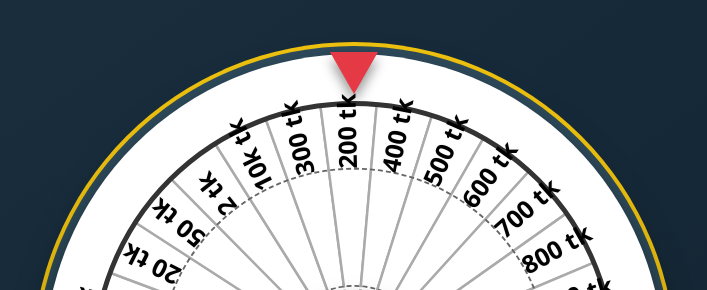
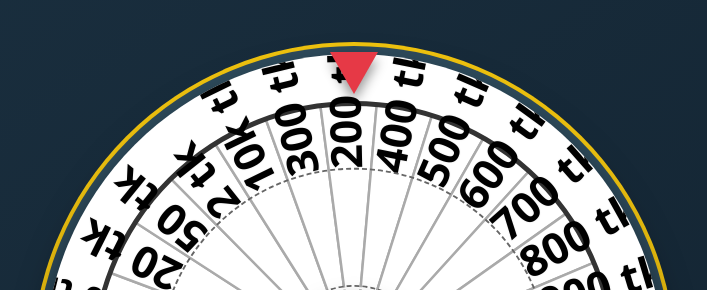
Before and after one commit to Sanvi009/eidi-wheel, a plain HTML site: page index.html in a window 1280 px wide. Shown: the top 290 px of the page, without its empty margins (286-993 px from the left). Drawn offline with Linux system fonts and the light colour scheme.

Commit message:
Update index.html

```diff
--- a/index.html
+++ b/index.html
@@ -3,7 +3,7 @@
 <head>
     <meta charset="UTF-8">
     <meta name="viewport" content="width=device-width, initial-scale=1.0, maximum-scale=1.0, user-scalable=yes">
-    <title>Takaaaa Spin Wheel · 6 sec slow slowdown</title>
+    <title>Takaaaa Spin Wheel · Perfect text fitting</title>
     <style>
         * {
             box-sizing: border-box;
@@ -228,8 +228,8 @@
         let currentRotation = 0;
         let spinAnimation = null;
         let isSpinning = false;
-        const spinDuration = 6000; // 6 seconds total
-        const fullRotations = 14;   // More rotations for longer spin
+        const spinDuration = 6000;
+        const fullRotations = 14;
 
         function resizeCanvas() {
             const w = wrapper.clientWidth;
@@ -248,9 +248,10 @@
             const centerY = height / 2;
             const radius = Math.min(width, height) * 0.42;
 
-            // Text boundaries
-            const textStartRadius = radius * 0.75;
-            const textEndRadius = radius * 0.3;
+            // Text boundaries - exactly where text should start and end
+            const textStartRadius = radius * 0.75; // Outer line (near rim)
+            const textEndRadius = radius * 0.3;     // Inner line (near center)
+            const textLaneWidth = textStartRadius - textEndRadius; // Available space for text
 
             ctx.clearRect(0, 0, width, height);
 
@@ -282,7 +283,7 @@
             ctx.lineWidth = Math.max(3, width * 0.008);
             ctx.stroke();
 
-            // Text boundary lines
+            // Text boundary lines (dashed)
             ctx.beginPath();
             ctx.arc(centerX, centerY, textStartRadius, 0, 2 * Math.PI);
             ctx.strokeStyle = '#666666';
@@ -297,7 +298,7 @@
             ctx.stroke();
             ctx.setLineDash([]);
 
-            // Draw text
+            // Draw text - PERFECTLY FITTED
             for (let i = 0; i < segmentCount; i++) {
                 const startAngle = i * anglePerSegment + rotation;
 
@@ -306,24 +307,39 @@
 
                 const midAngle = startAngle + anglePerSegment / 2;
 
+                // Position at the OUTER boundary (start of text)
                 const startX = Math.cos(midAngle) * textStartRadius;
                 const startY = Math.sin(midAngle) * textStartRadius;
 
                 ctx.translate(startX, startY);
                 ctx.rotate(midAngle);
 
+                // Calculate dynamic font size based on text length
+                let displayText = values[i];
+                if (displayText === "10000 tk") displayText = "10k tk";
+                else if (displayText === "1500 tk") displayText = "1.5k tk";
+
+                // Count characters to determine font size
+                const charCount = displayText.length;
+                // Base font size on wheel size and lane width, adjusted for text length
+                // For longer text, make font smaller so it fits
+                let fontSize = Math.min(
+                    textLaneWidth * 0.9, // Max size based on lane width
+                    (textLaneWidth / charCount) * 2.2 // Scale by character count
+                );
+
+                // Cap font size to reasonable limits
+                fontSize = Math.min(Math.max(fontSize, width * 0.03), width * 0.07);
+
                 ctx.textAlign = 'left';
                 ctx.textBaseline = 'middle';
 
-                ctx.font = `bold ${Math.max(16, width * 0.04)}px 'Segoe UI', 'Arial', sans-serif`;
+                ctx.font = `bold ${fontSize}px 'Segoe UI', 'Arial', sans-serif`;
                 ctx.fillStyle = '#000000';
                 ctx.shadowColor = 'rgba(0,0,0,0.1)';
                 ctx.shadowBlur = 2;
 
-                let displayText = values[i];
-                if (displayText === "10000 tk") displayText = "10k tk";
-                else if (displayText === "1500 tk") displayText = "1.5k tk";
-
+                // Draw text - it will start at outer boundary and extend inward
                 ctx.fillText(displayText, 0, 0);
 
                 ctx.restore();
@@ -365,7 +381,6 @@
             const startRotation = currentRotation;
             const startTime = performance.now();
 
-            // Random ending position (full rotations + random offset)
             const randomLandingOffset = Math.random() * 2 * Math.PI;
             const targetRotation = startRotation + (fullRotations * 2 * Math.PI) + randomLandingOffset;
 
@@ -373,13 +388,11 @@
                 const elapsed = currentTime - startTime;
                 let progress = Math.min(elapsed / spinDuration, 1);
 
-                // EXPONENTIAL EASE-OUT: starts fast, ends very slow
-                // This creates that "slowly slowly stopping" feeling
+                // Exponential ease-out for super smooth stop
                 let easeOutProgress;
                 if (progress === 0) {
                     easeOutProgress = 0;
                 } else {
-                    // Exponential ease-out - extremely smooth deceleration
                     easeOutProgress = 1 - Math.pow(2, -10 * progress);
                 }
 
@@ -391,11 +404,9 @@
                 if (progress < 1) {
                     spinAnimation = requestAnimationFrame(animateSmooth);
                 } else {
-                    // Ensure exact final position
                     currentRotation = targetRotation % (2 * Math.PI);
                     drawWheel(currentRotation);
 
-                    // Small delay to show final position before popup
                     setTimeout(() => {
                         isSpinning = false;
                         spinBtn.style.opacity = '1';
```
